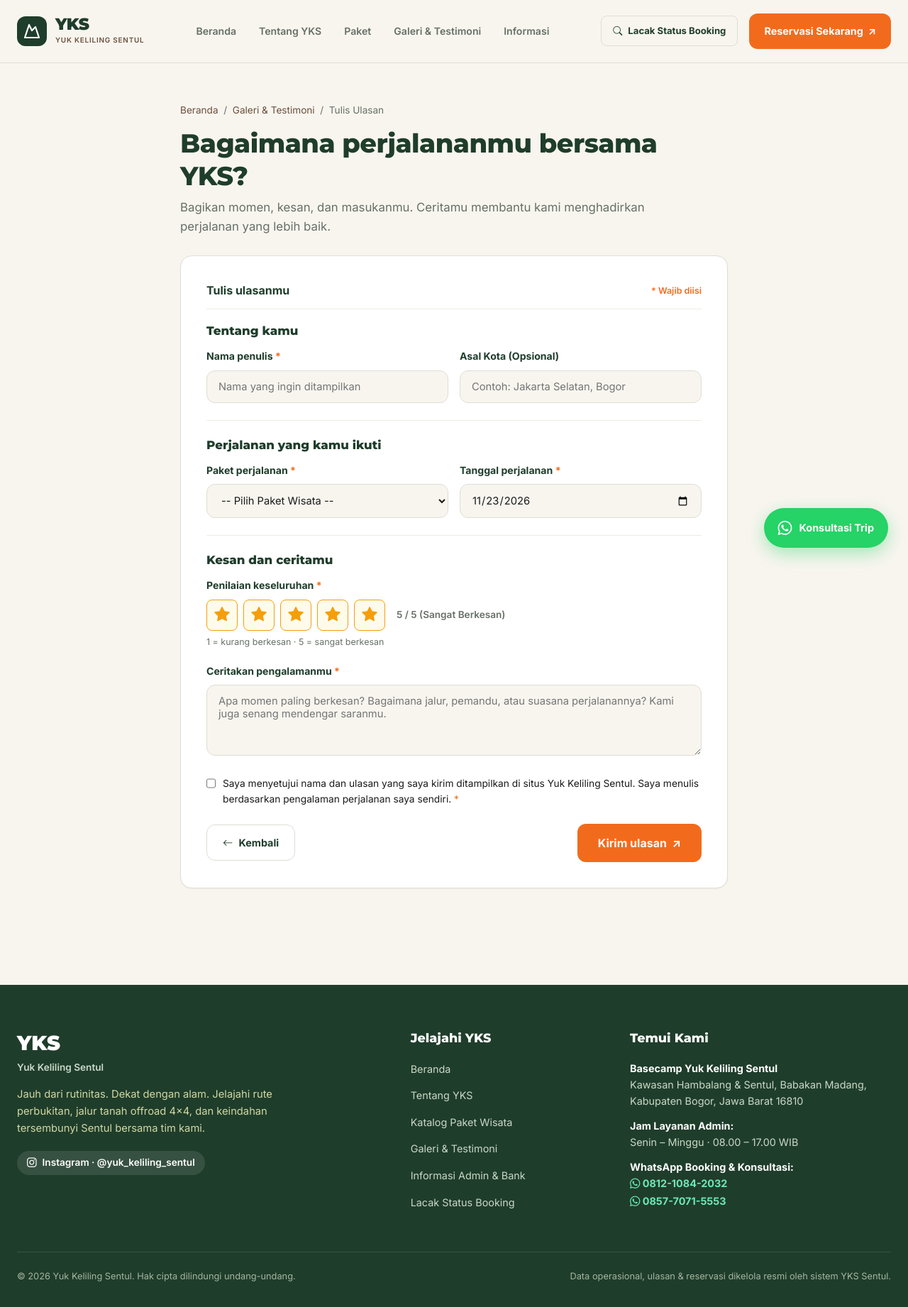
After one commit to WaLMaN-s/YKS-keliling_sentul, a Laravel app: page /ulasan in a window 1280 px wide. The commit adds this page. Shown: the whole page at 71% size. Run offline with Laravel 12, Linux system fonts and the light colour scheme; data comes from the database, SQL or seed files in the repository; some libraries are stand-ins or nearby versions.

Commit message:
feat(ui-06): add customer review submission page (/ulasan) and package search filter matching SDD Table 4

```diff
--- a/app/Http/Controllers/HomeController.php
+++ b/app/Http/Controllers/HomeController.php
@@ -25,10 +25,49 @@ class HomeController extends Controller
 
     public function gallery()
     {
-        $testimonials = YksTestimonial::all();
+        $testimonials = YksTestimonial::latest()->get();
         $packages = YksPackage::where('is_active', true)->get();
 
         return view('gallery', compact('testimonials', 'packages'));
+    }
+
+    /**
+     * UI-06: Halaman Tulis Ulasan Pelanggan (SDD Tabel 4)
+     */
+    public function createReview()
+    {
+        $packages = YksPackage::where('is_active', true)->get();
+        return view('reviews.create', compact('packages'));
+    }
+
+    public function storeReview(Request $request)
+    {
+        $validated = $request->validate([
+            'name' => 'required|string|max:100',
+            'city' => 'nullable|string|max:80',
+            'package_name' => 'required|string|max:150',
+            'rating' => 'required|integer|min:1|max:5',
+            'review' => 'required|string|max:2000',
+            'agree' => 'accepted',
+        ], [
+            'name.required' => 'Nama penulis wajib diisi.',
+            'package_name.required' => 'Silakan pilih paket perjalanan yang Anda ikuti.',
+            'rating.required' => 'Silakan pilih penilaian 1 hingga 5 bintang.',
+            'review.required' => 'Ceritakan pengalaman perjalanan Anda.',
+            'agree.accepted' => 'Mohon centang persetujuan tampilan ulasan.',
+        ]);
+
+        YksTestimonial::create([
+            'name' => $validated['name'],
+            'city' => $validated['city'] ?: 'Jabodetabek',
+            'package_name' => $validated['package_name'],
+            'rating' => (int) $validated['rating'],
+            'review' => $validated['review'],
+            'is_tampil' => true,
+        ]);
+
+        return redirect()->route('gallery')
+            ->with('success', 'Terima kasih! Ulasan perjalanan Anda berhasil dikirim dan ditampilkan.');
     }
 
     public function info()
--- /dev/null
+++ b/resources/views/reviews/create.blade.php
@@ -0,0 +1,145 @@
+@extends('layouts.app', ['title' => 'Tulis Ulasan Perjalanan'])
+
+@section('content')
+<div class="container" style="padding-top: 36px; max-width: 820px;">
+    <div style="font-size: 0.85rem; color: var(--text-muted); margin-bottom: 12px;">
+        <a href="{{ route('home') }}" style="color: var(--text-sub);">Beranda</a> &nbsp;/&nbsp;
+        <a href="{{ route('gallery') }}" style="color: var(--text-sub);">Galeri & Testimoni</a> &nbsp;/&nbsp;
+        <span>Tulis Ulasan</span>
+    </div>
+
+    <h1 class="section-title" style="font-size: 2.3rem; margin-bottom: 8px;">
+        Bagaimana perjalananmu bersama YKS?
+    </h1>
+    <p class="section-desc" style="margin-bottom: 28px;">
+        Bagikan momen, kesan, dan masukanmu. Ceritamu membantu kami menghadirkan perjalanan yang lebih baik.
+    </p>
+</div>
+
+<section class="section-wrapper" style="padding-top: 0;">
+    <div class="container" style="max-width: 820px;">
+        <div class="resp-card-pad" style="background-color: #FFFFFF; border: 1px solid var(--border); border-radius: var(--radius-lg); box-shadow: var(--shadow-sm);">
+            <div style="display: flex; justify-content: space-between; align-items: center; margin-bottom: 20px; padding-bottom: 12px; border-bottom: 1px solid var(--border-light);">
+                <strong style="color: var(--primary); font-size: 1rem;">Tulis ulasanmu</strong>
+                <span style="font-size: 0.78rem; color: var(--accent); font-weight: 600;">* Wajib diisi</span>
+            </div>
+
+            <form method="POST" action="{{ route('reviews.store') }}" onsubmit="const btn = this.querySelector('button[type=submit]'); if(btn){ btn.disabled = true; btn.innerHTML = '<i class=\'bi bi-hourglass-split\'></i> Mengirim Ulasan...'; }">
+                @csrf
+
+                <h4 style="color: var(--primary); font-size: 1.05rem; margin-bottom: 14px;">Tentang kamu</h4>
+                <div class="resp-grid-2" style="gap: 16px; margin-bottom: 24px;">
+                    <div class="form-group" style="margin-bottom: 0;">
+                        <label class="form-label">Nama penulis <span class="text-accent">*</span></label>
+                        <input type="text" name="name" class="form-control" required
+                               placeholder="Nama yang ingin ditampilkan"
+                               value="{{ old('name') }}">
+                    </div>
+                    <div class="form-group" style="margin-bottom: 0;">
+                        <label class="form-label">Asal Kota (Opsional)</label>
+                        <input type="text" name="city" class="form-control"
+                               placeholder="Contoh: Jakarta Selatan, Bogor"
+                               value="{{ old('city') }}">
+                    </div>
+                </div>
+
+                <hr style="border: none; border-top: 1px solid var(--border-light); margin-bottom: 24px;">
+
+                <h4 style="color: var(--primary); font-size: 1.05rem; margin-bottom: 14px;">Perjalanan yang kamu ikuti</h4>
+                <div class="resp-grid-2" style="gap: 16px; margin-bottom: 24px;">
+                    <div class="form-group" style="margin-bottom: 0;">
+                        <label class="form-label">Paket perjalanan <span class="text-accent">*</span></label>
+                        <select name="package_name" class="form-control" required>
+                            <option value="">-- Pilih Paket Wisata --</option>
+                            @foreach($packages as $pkg)
+                                <option value="{{ $pkg->name }}" {{ old('package_name') === $pkg->name ? 'selected' : '' }}>
+                                    {{ $pkg->name }}
+                                </option>
+                            @endforeach
+                        </select>
+                    </div>
+                    <div class="form-group" style="margin-bottom: 0;">
+                        <label class="form-label">Tanggal perjalanan <span class="text-accent">*</span></label>
+                        <input type="date" name="trip_date" class="form-control" required
+                               value="{{ old('trip_date', date('Y-m-d')) }}">
+                    </div>
+                </div>
+
+                <hr style="border: none; border-top: 1px solid var(--border-light); margin-bottom: 24px;">
+
+                <h4 style="color: var(--primary); font-size: 1.05rem; margin-bottom: 14px;">Kesan dan ceritamu</h4>
+                <div class="form-group" style="margin-bottom: 20px;">
+                    <label class="form-label">Penilaian keseluruhan <span class="text-accent">*</span></label>
+                    <input type="hidden" name="rating" id="ratingInput" value="{{ old('rating', 5) }}">
+                    <div style="display: flex; align-items: center; gap: 8px; margin-top: 6px;">
+                        @for($i = 1; $i <= 5; $i++)
+                            <button type="button" onclick="setRating({{ $i }})" class="star-btn" data-star="{{ $i }}"
+                                    style="width: 44px; height: 44px; border-radius: 8px; border: 1px solid var(--border); background: #FFFFFF; font-size: 1.35rem; cursor: pointer; display: inline-flex; align-items: center; justify-content: center; transition: all 0.15s;">
+                                <i class="bi bi-star-fill" style="color: #F59E0B;"></i>
+                            </button>
+                        @endfor
+                        <span id="ratingLabel" style="font-size: 0.85rem; color: var(--text-muted); margin-left: 8px; font-weight: 600;">5 / 5 (Sangat Berkesan)</span>
+                    </div>
+                    <small style="color: var(--text-muted); font-size: 0.78rem; display: block; margin-top: 6px;">1 = kurang berkesan · 5 = sangat berkesan</small>
+                </div>
+
+                <div class="form-group" style="margin-bottom: 20px;">
+                    <label class="form-label">Ceritakan pengalamanmu <span class="text-accent">*</span></label>
+                    <textarea name="review" rows="4" class="form-control" required maxlength="2000"
+                              placeholder="Apa momen paling berkesan? Bagaimana jalur, pemandu, atau suasana perjalanannya? Kami juga senang mendengar saranmu.">{{ old('review') }}</textarea>
+                </div>
+
+                <div class="form-group" style="margin-bottom: 24px;">
+                    <label style="display: flex; align-items: flex-start; gap: 10px; cursor: pointer; font-size: 0.86rem; color: var(--text-dark);">
+                        <input type="checkbox" name="agree" value="1" required {{ old('agree') ? 'checked' : '' }} style="margin-top: 3px; accent-color: var(--primary); width: 16px; height: 16px;">
+                        <span>Saya menyetujui nama dan ulasan yang saya kirim ditampilkan di situs Yuk Keliling Sentul. Saya menulis berdasarkan pengalaman perjalanan saya sendiri. <span class="text-accent">*</span></span>
+                    </label>
+                </div>
+
+                <div style="display: flex; justify-content: space-between; align-items: center; gap: 12px; flex-wrap: wrap;">
+                    <a href="{{ route('gallery') }}" class="btn btn-outline">
+                        <i class="bi bi-arrow-left"></i> Kembali
+                    </a>
+                    <button type="submit" class="btn btn-primary btn-lg">
+                        Kirim ulasan &nbsp;↗
+                    </button>
+                </div>
+            </form>
+        </div>
+    </div>
+</section>
+@endsection
+
+@section('scripts')
+<script>
+    const ratingLabels = {
+        1: '1 / 5 (Kurang Berkesan)',
+        2: '2 / 5 (Cukup)',
+        3: '3 / 5 (Baik)',
+        4: '4 / 5 (Memuaskan)',
+        5: '5 / 5 (Sangat Berkesan)'
+    };
+
+    function setRating(val) {
+        document.getElementById('ratingInput').value = val;
+        document.getElementById('ratingLabel').textContent = ratingLabels[val] || '';
+        document.querySelectorAll('.star-btn').forEach(btn => {
+            const starVal = parseInt(btn.getAttribute('data-star'));
+            const icon = btn.querySelector('i');
+            if (starVal <= val) {
+                icon.style.color = '#F59E0B';
+                btn.style.borderColor = '#F59E0B';
+                btn.style.backgroundColor = '#FFFBEB';
+            } else {
+                icon.style.color = '#CBD5E1';
+                btn.style.borderColor = 'var(--border)';
+                btn.style.backgroundColor = '#FFFFFF';
+            }
+        });
+    }
+
+    document.addEventListener('DOMContentLoaded', function() {
+        setRating(parseInt(document.getElementById('ratingInput').value) || 5);
+    });
+</script>
+@endsection
--- a/routes/web.php
+++ b/routes/web.php
@@ -28,6 +28,8 @@ use Illuminate\Support\Facades\Route;
 Route::get('/', [HomeController::class, 'index'])->name('home');
 Route::get('/tentang-yks', [HomeController::class, 'about'])->name('about');
 Route::get('/galeri-testimoni', [HomeController::class, 'gallery'])->name('gallery');
+Route::get('/ulasan', [HomeController::class, 'createReview'])->name('reviews.create');
+Route::post('/ulasan', [HomeController::class, 'storeReview'])->name('reviews.store');
 Route::get('/informasi', [HomeController::class, 'info'])->name('info');
 Route::get('/paket', [PackageController::class, 'index'])->name('packages.index');
 Route::get('/paket/{slug}', [PackageController::class, 'show'])->name('packages.show');
```
Also changed, not shown: app/Http/Controllers/PackageController.php (+8 -0 lines), resources/views/gallery.blade.php (+13 -6 lines).
